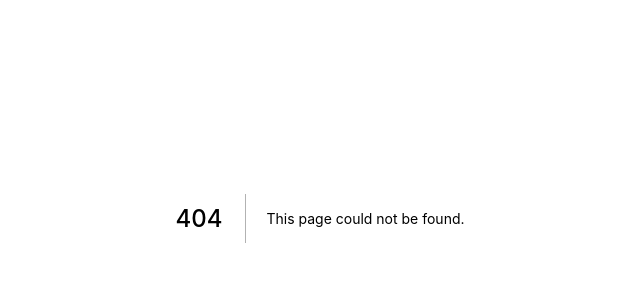
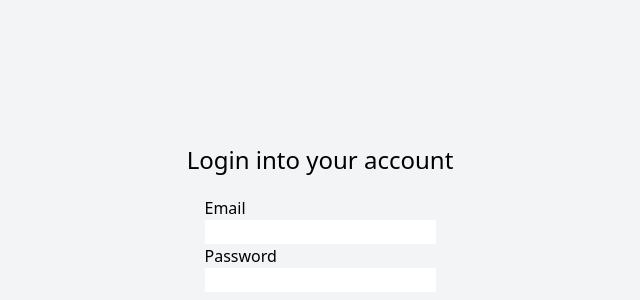
Before and after one commit to DanielMontet/cs-portal, a Next.js app: page /login in a window 1280 px wide. Before the commit this address had no page. Shown: the part 182-482 px from the top of the page, without its empty margins (320-960 px from the left). Built offline with nearby package versions, Linux system fonts and the light colour scheme.

Commit message:
Added a Login Page layout

```diff
--- /dev/null
+++ b/pages/login/index.tsx
@@ -0,0 +1,23 @@
+const Login: React.FunctionComponent = (props) => {
+  return (
+    <section className="h-screen flex flex-col items-center justify-center bg-gray-100">
+      <section className="pb-5">
+        <h1 className="text-2xl font-medium">Login into your account</h1>
+      </section>
+      <section>
+        <form>
+          <div className="input-group flex flex-col">
+            <label htmlFor="email">Email</label>
+            <input type="text" id="email" autoComplete="on" />
+          </div>
+          <div className="input-group flex flex-col">
+            <label htmlFor="password">Password</label>
+            <input type="password" id="password" />
+          </div>
+        </form>
+      </section>
+    </section>
+  );
+};
+
+export default Login;
```
